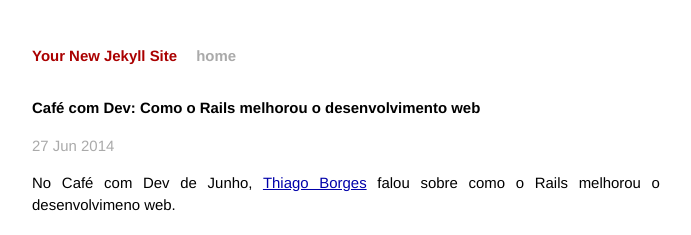
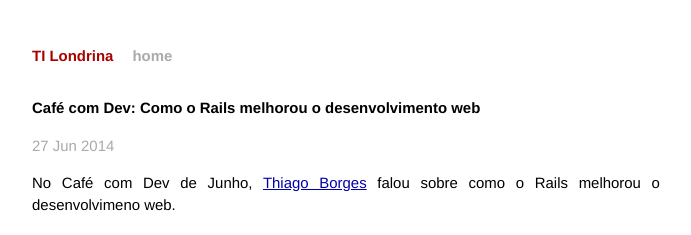
Before and after one commit to dev-londrina/dev-londrina.github.io, a Jekyll site: the page built from _posts/2014-06-27-como-o-rails-melhorou-o-desenvolvimento-web.markdown, in a window 1280 px wide. Shown: the top 235 px of the page, without its empty margins (294-985 px from the left). Built offline with Jekyll 4.4.1, drawn with Linux system fonts in a browser that asks for light colours; Markdown is read by kramdown in place of the engine named in the settings.

Commit message:
Change project name

```diff
--- a/_config.yml
+++ b/_config.yml
@@ -1,3 +1,3 @@
-name: Your New Jekyll Site
+name: TI Londrina
 markdown: redcarpet
 pygments: true
```
